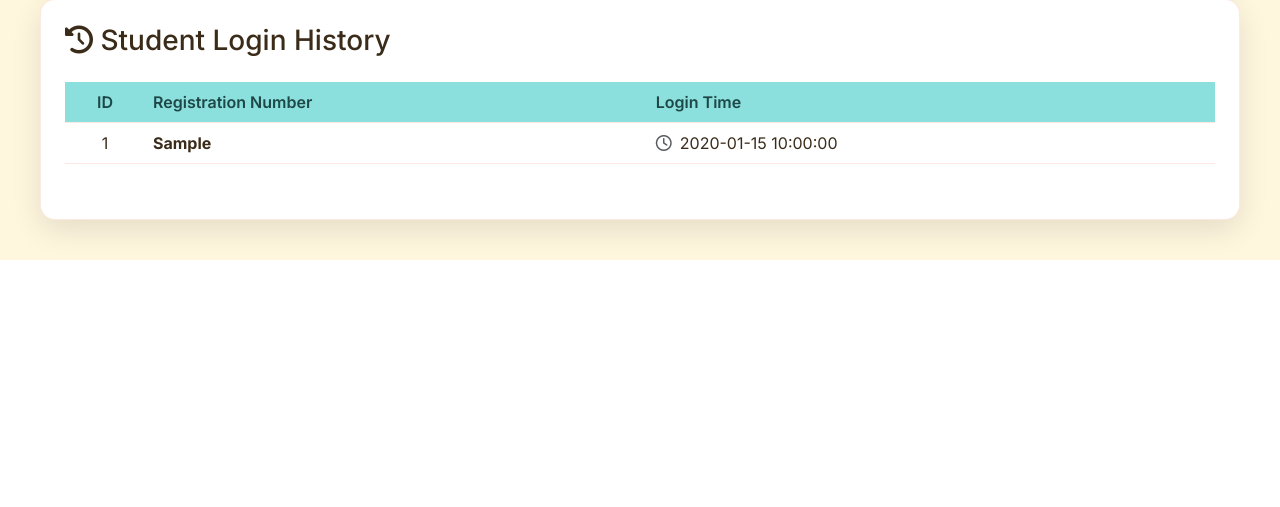
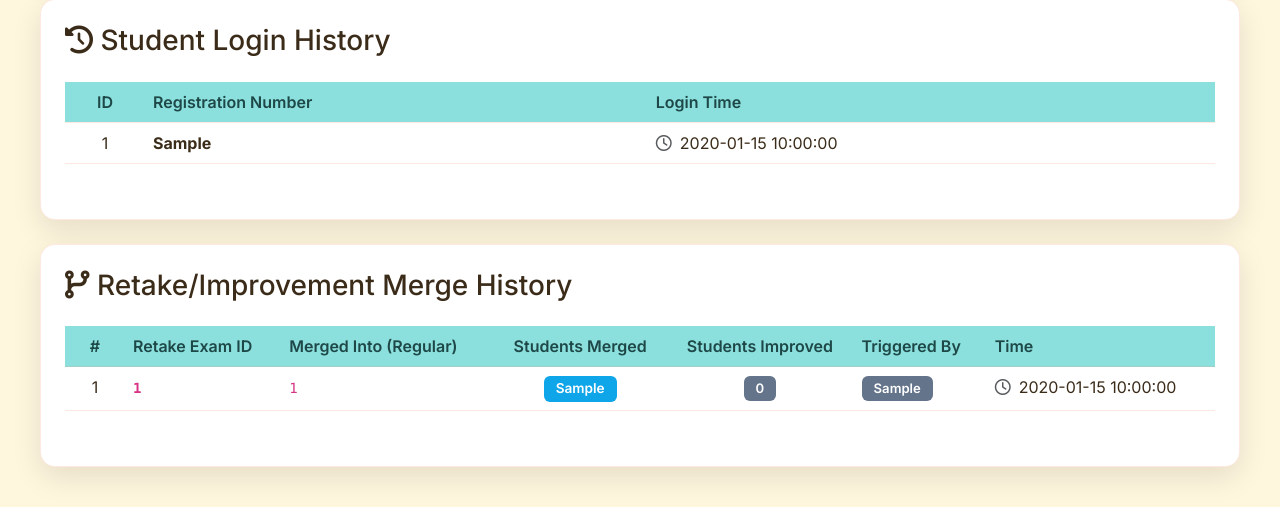
Before and after one commit to AARafi01/fec10, a Flask app: template templates/admin.html in a window 1280 px wide. Shown: the part 559-1066 px from the top of the page. Before the commit the page ends 819 px from the top, so only its background shows below. Run offline with Flask 3, Linux system fonts and the light colour scheme; the template is opened without the code that fills it: most values are stand-ins (such as "Sample title", 1, 10 or a date in 2020).

Commit message:
Retake fix

```diff
--- a/app/extensions.py
+++ b/app/extensions.py
@@ -1,4 +1,4 @@
-from app.models.models import Database, ExamRepository, ResultRepository, LoginLogRepository
+from app.models.models import Database, ExamRepository, ResultRepository, LoginLogRepository, MergeLogRepository, RetakeMappingRepository
 from app.services.services import ResultService, ConfigService
 
 db = Database()
@@ -9,8 +9,10 @@ config_service = ConfigService()
 exam_repo = ExamRepository(db)
 result_repo = ResultRepository(db)
 login_log_repo = LoginLogRepository(db)
+merge_log_repo = MergeLogRepository(db)
+retake_mapping_repo = RetakeMappingRepository(db)
 
-result_service = ResultService(exam_repo, result_repo, config_service)
+result_service = ResultService(exam_repo, result_repo, config_service, merge_log_repo, retake_mapping_repo)
 
 # Global cache for API results
 api_results_cache = {}
--- a/templates/admin.html
+++ b/templates/admin.html
@@ -178,5 +178,63 @@
             {% endif %}
         </div>
     </div>
+
+    <div class="card mt-4">
+        <div class="card-body p-4">
+            <h3 class="mb-4"><i class="fas fa-code-branch"></i> Retake/Improvement Merge History</h3>
+            <div class="table-responsive" style="max-height: 400px; overflow-y: auto;">
+                <table class="table table-hover">
+                    <thead>
+                        <tr>
+                            <th style="width: 60px; text-align: center;">#</th>
+                            <th>Retake Exam ID</th>
+                            <th>Merged Into (Regular)</th>
+                            <th style="text-align: center;">Students Merged</th>
+                            <th style="text-align: center;">Students Improved</th>
+                            <th>Triggered By</th>
+                            <th>Time</th>
+                        </tr>
+                    </thead>
+                    <tbody>
+                        {% for log in merge_logs %}
+                        <tr>
+                            <td style="text-align: center;">{{ log.id }}</td>
+                            <td><strong><code>{{ log.retake_exam_id }}</code></strong></td>
+                            <td><code>{{ log.regular_exam_id }}</code></td>
+                            <td style="text-align: center;">
+                                <span class="badge" style="background:#0ea5e9;color:#fff;font-size:0.85em;">{{ log.students_merged }}</span>
+                            </td>
+                            <td style="text-align: center;">
+                                {% if log.students_improved and log.students_improved > 0 %}
+                                <span class="badge" style="background:#22c55e;color:#fff;font-size:0.85em;">{{ log.students_improved }}</span>
+                                {% else %}
+                                <span class="badge" style="background:#64748b;color:#fff;font-size:0.82em;">0</span>
+                                {% endif %}
+                            </td>
+                            <td>
+                                {% if log.triggered_by == 'telegram' %}
+                                <span class="badge" style="background:#2563eb;color:#fff;font-size:0.82em;"><i class="fab fa-telegram"></i> Telegram</span>
+                                {% elif log.triggered_by == 'admin' %}
+                                <span class="badge" style="background:#7c3aed;color:#fff;font-size:0.82em;"><i class="fas fa-user-shield"></i> Admin</span>
+                                {% elif log.triggered_by == 'ingest' %}
+                                <span class="badge" style="background:#d97706;color:#fff;font-size:0.82em;"><i class="fas fa-cloud-download-alt"></i> Ingest</span>
+                                {% else %}
+                                <span class="badge" style="background:#64748b;color:#fff;font-size:0.82em;">{{ log.triggered_by }}</span>
+                                {% endif %}
+                            </td>
+                            <td><i class="far fa-clock text-muted me-2"></i>{{ log.merged_at }}</td>
+                        </tr>
+                        {% endfor %}
+                    </tbody>
+                </table>
+            </div>
+
+            {% if not merge_logs %}
+            <div class="alert alert-info text-center mb-0">
+                <i class="fas fa-info-circle"></i> No merge events recorded yet. Merges will appear here when retake/improvement exams are processed.
+            </div>
+            {% endif %}
+        </div>
+    </div>
 </main>
 {% endblock %}
```
Also changed, not shown: app/models/models.py (+47 -0 lines), app/routes/admin.py (+6 -4 lines), app/routes/api.py (+22 -11 lines), app/services/services.py (+37 -11 lines), database.db.
